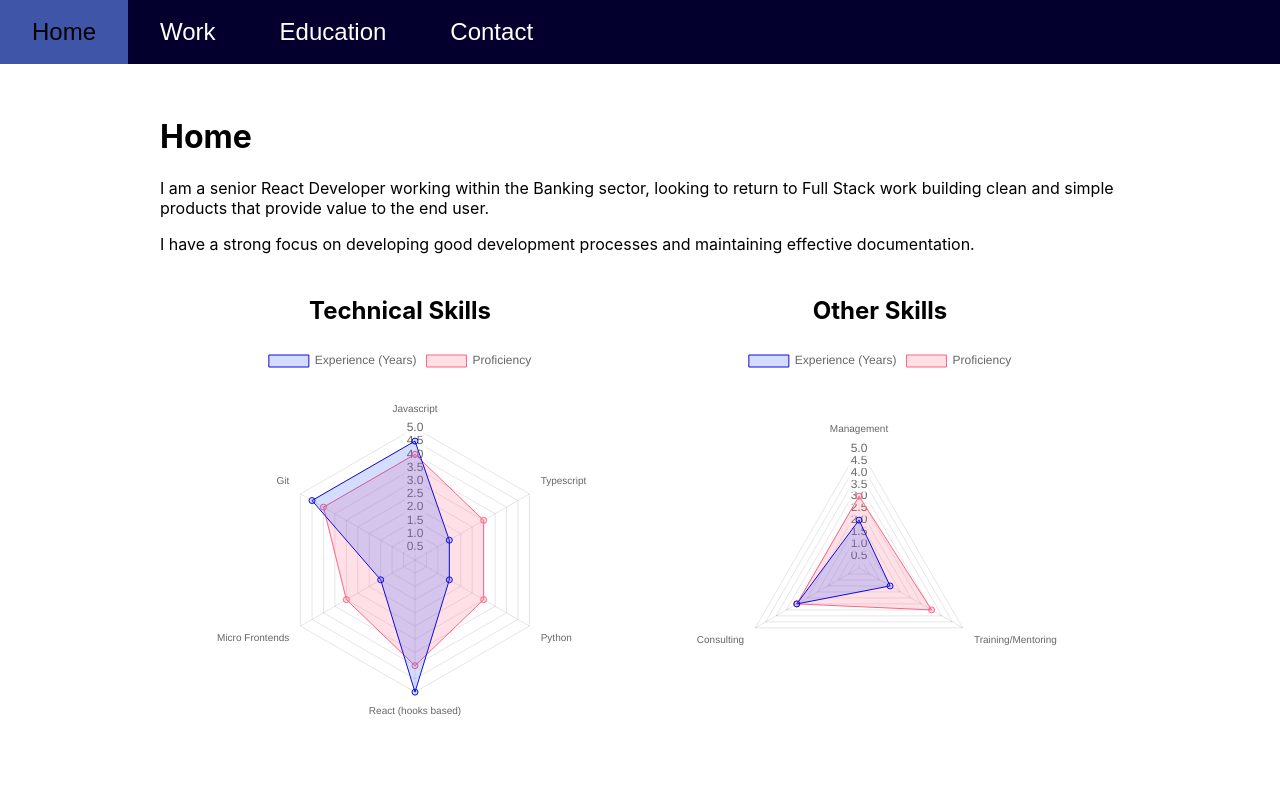
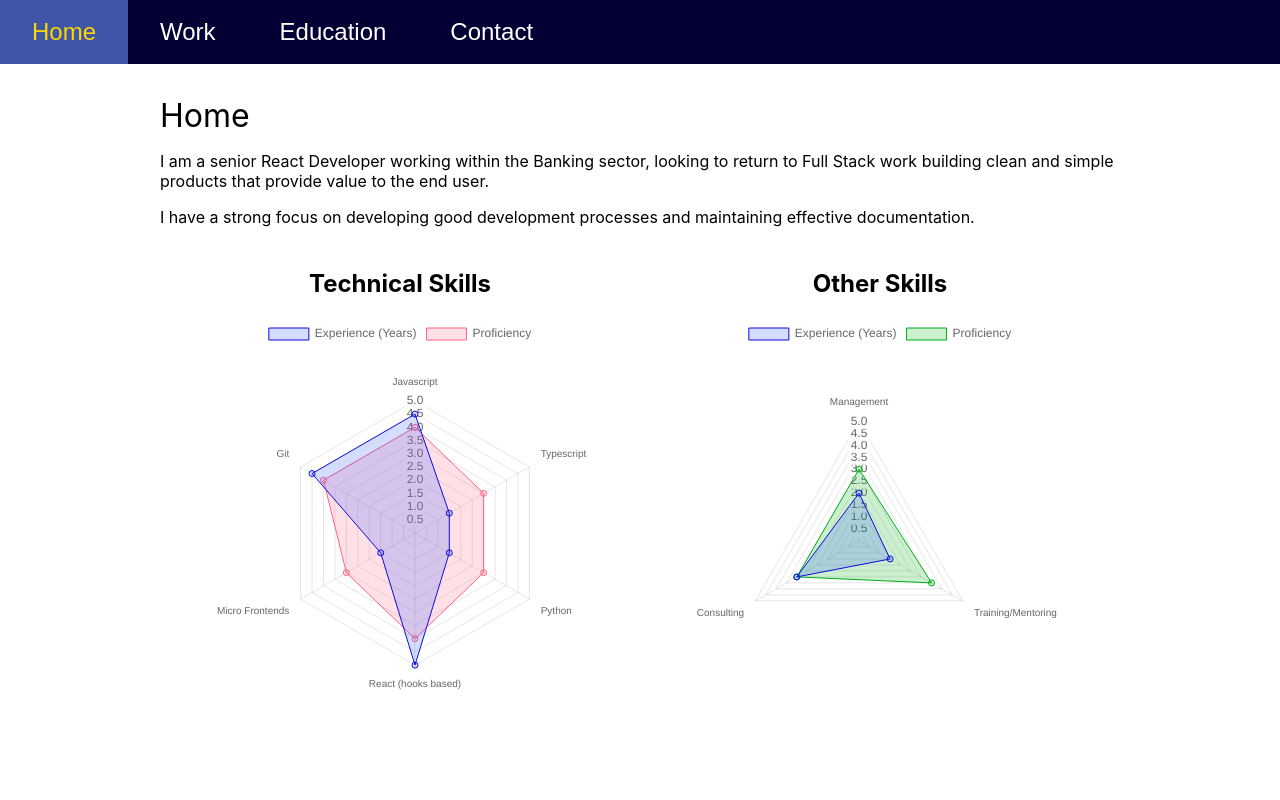
Before and after one commit to JoWilks25/Jo_Wilks_Practice_React_App, a React (Create React App) app: page /professional in a window 1280 px wide. Shown: the top 800 px of the page. Built offline with nearby package versions, Linux system fonts and the light colour scheme.

Commit message:
Make some styled components resuable

```diff
--- a/src/components/NavBar.tsx
+++ b/src/components/NavBar.tsx
@@ -1,9 +1,11 @@
 import styled from "styled-components";
+
+const backgroundColour = '#050034'
 
 const Header = styled.div<any>`
   width: 100vw;
   height: 4rem;
-  background-color: #04002E;
+  background-color: ${backgroundColour};
   display: flex;
   flex-direction: row;
   justify-content: flex-start;
@@ -18,15 +20,15 @@ interface LinkContainerProps {
 
 const LinkContainer = styled.button<LinkContainerProps>`
   height: 100%;
-  color: ${({ selected }) => selected ? 'red' : 'white'};
-  background-color: #04002E;
+  color: ${({ selected }) => selected ? 'gold' : 'white'};
+  background-color: ${backgroundColour};
   text-decoration: none;
   border: none;
   padding: 0.5rem 2rem;
   font-size: 1.5rem;
   :hover {
     background-color: #3E55A8;
-    color: black;
+    color: gold;
   }
 `
 
--- a/src/components/RadarChart.jsx
+++ b/src/components/RadarChart.jsx
@@ -1,4 +1,3 @@
-import React from 'react';
 import {
   Chart as ChartJS,
   RadialLinearScale,
@@ -20,7 +19,5 @@ ChartJS.register(
 );
 
 export default function RadarChart({ data, options }) {
-  return <Radar options={options} data={data}
-  // style={{ height: "10%", width: "10%" }}
-  />;
+  return <Radar options={options} data={data} />;
 }
--- /dev/null
+++ b/src/components/Structural.tsx
@@ -0,0 +1,30 @@
+import styled from "styled-components";
+
+
+export const Background = styled.div`
+  width: 100vw;
+  height: 100vh;
+  background-color: black;
+  display: flex;
+  justify-content: center;
+  align-items: center;
+`
+
+export const CenterCard = styled.div`
+  width: 50vw;
+  height: 50vh;
+`
+
+interface RowProps {
+  justifyContent?: string;
+  padding?: string;
+  width?: string;
+}
+
+export const Row = styled.div<RowProps>`
+  width: ${({ width }) => width || '100%'};
+  display: flex;
+  justify-content: ${({ justifyContent }) => justifyContent || 'center'};
+  padding: ${({ padding }) => padding || '1rem'};
+  flex-wrap: wrap
+`
--- /dev/null
+++ b/src/components/Typography.tsx
@@ -0,0 +1,16 @@
+import styled from "styled-components"
+
+interface TextProps {
+  fontSize?: string;
+  fontColour?: string;
+}
+
+export const H1Styled = styled.h1<TextProps>`
+font-size: ${({ fontSize }) => fontSize || '1rem'};
+color: ${({ fontColour }) => fontColour || 'black'};
+`
+
+export const Text = styled.div<TextProps>`
+font-size: ${({ fontSize }) => fontSize || '2rem'};
+color: ${({ fontColour }) => fontColour || 'black'};
+`
--- a/src/routes/Root.tsx
+++ b/src/routes/Root.tsx
@@ -1,18 +1,7 @@
 import styled, { keyframes } from "styled-components";
+import { Text } from "../components/Typography";
+import { Row, Background, CenterCard } from "../components/Structural";
 
-const Background = styled.div`
-  width: 100vw;
-  height: 100vh;
-  background-color: black;
-  display: flex;
-  justify-content: center;
-  align-items: center;
-`
-
-const CenterCard = styled.div`
-  width: 50vw;
-  height: 50vh;
-`
 
 interface FadeInProps {
   duration?: string;
@@ -32,15 +21,6 @@ const FadeIn = styled.div<FadeInProps>`
   animation-fill-mode: backwards;
 `;
 
-interface TextProps {
-  fontSize: string;
-}
-
-const Text = styled.div<TextProps>`
-  color: white;
-  font-size: ${({ fontSize }) => fontSize || '1rem'};
-  font-family: sans-serif;
-`
 
 interface LinkButtonProps {
   glowColour?: string;
@@ -63,32 +43,18 @@ const LinkButton = styled.a<LinkButtonProps>`
   }
 `
 
-interface RowProps {
-  justifyContent?: string;
-  padding?: string;
-  width?: string;
-}
-
-const Row = styled.div<RowProps>`
-  width: ${({ width }) => width || '100%'};
-  display: flex;
-  justify-content: ${({ justifyContent }) => justifyContent || 'center'};
-  padding: ${({ padding }) => padding || '1rem'};
-  flex-wrap: wrap
-`
-
 
 const Root = (): React.ReactElement =>
   <Background>
     <CenterCard>
       <Row padding="2rem 0">
         <FadeIn duration="2s" delay="0.5s">
-          <Text fontSize="2.5rem">Welcome to Jo's Portfolio</Text>
+          <Text fontColour="white" fontSize="2.5rem">Welcome to Jo's Portfolio</Text>
         </FadeIn>
       </Row>
       <Row padding="2rem 0">
         <FadeIn duration="2s" delay="2.5s">
-          <Text fontSize="2rem">Please select a flavour</Text>
+          <Text fontColour="white" fontSize="2rem">Please select a flavour</Text>
         </FadeIn>
       </Row>
       <Row justifyContent="space-around" padding="2rem 2rem 0 0">
--- a/src/routes/pro/HomePro.tsx
+++ b/src/routes/pro/HomePro.tsx
@@ -3,6 +3,7 @@ import styled from "styled-components"
 import useIsElementVisible from "../../utilities/useIsElementVisible"
 import RadarChart from "../../components/RadarChart";
 import { programmingData, otherSkillsData, chartOptions } from "./RadarChartData";
+import { Text } from "../../components/Typography";
 
 const PageWrapper = styled.div`
   height: 100%;
@@ -37,7 +38,6 @@ const ColumnWrapper = styled.div`
   padding: 0 0.5rem;
 `
 
-
 interface HomeProProps {
   scrollId: string;
   setSelectedTab: (selectedTab: string) => void;
@@ -60,7 +60,7 @@ const HomePro = ({ scrollId, setSelectedTab }: HomeProProps): React.ReactElement
   return (
     <PageWrapper id={scrollId} ref={scrollRef} >
       <CenterCard>
-        <h1>{scrollId}</h1>
+        <Text>{scrollId}</Text>
         <p>I am a senior React Developer working within the Banking sector, looking to return to Full Stack work building clean and simple products that provide value to the end user.</p>
         <p>I have a strong focus on developing good development processes and maintaining effective documentation.</p>
         <RowWrapper>
--- a/src/routes/pro/RadarChartData.tsx
+++ b/src/routes/pro/RadarChartData.tsx
@@ -35,8 +35,8 @@ export const otherSkillsData: any = {
       label: 'Proficiency',
       data: [3, 3.5, 3],
       scale: [0, 10],
-      backgroundColor: 'rgba(255, 99, 132, 0.2)',
-      borderColor: 'rgba(255, 99, 132, 1)',
+      backgroundColor: 'rgba(0, 173, 21, 0.2)',
+      borderColor: 'rgba(0, 173, 21, 1)',
       borderWidth: 1,
     },
   ],
```
